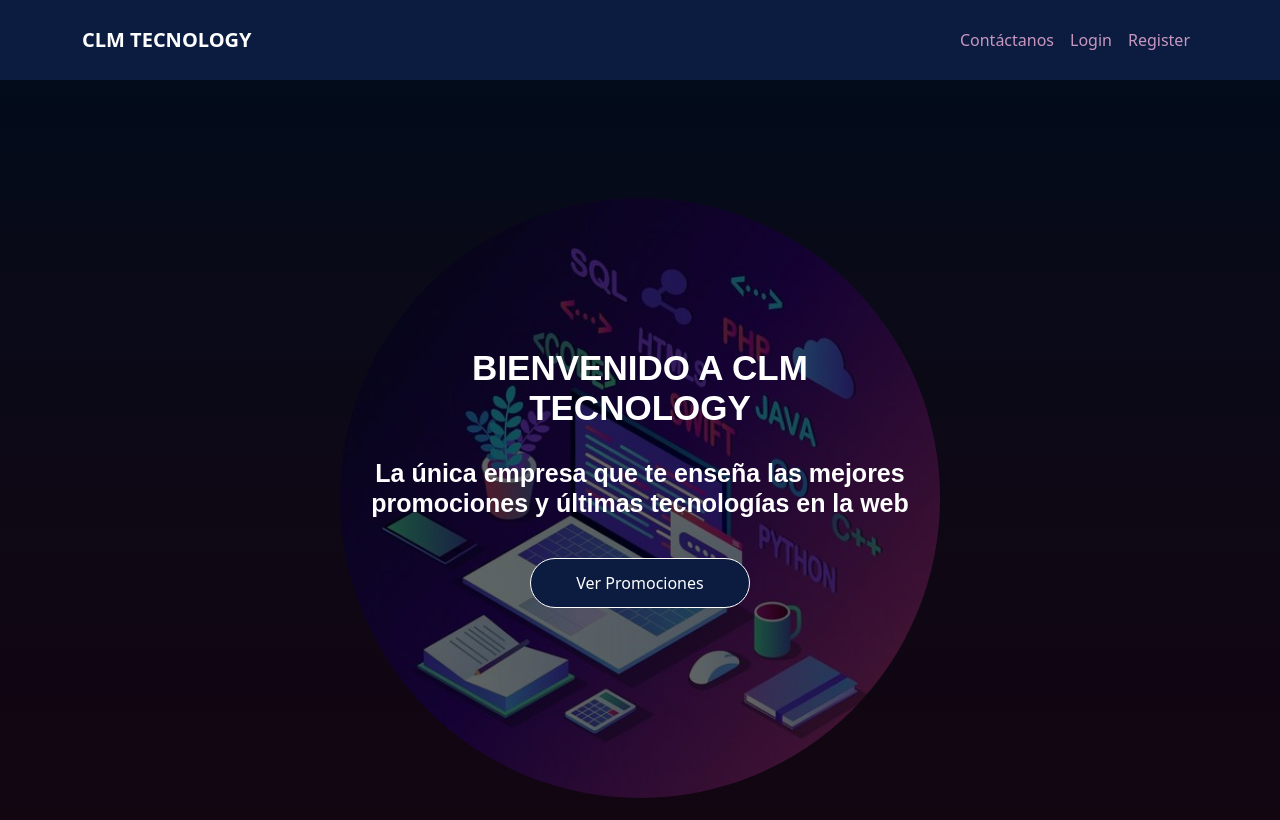
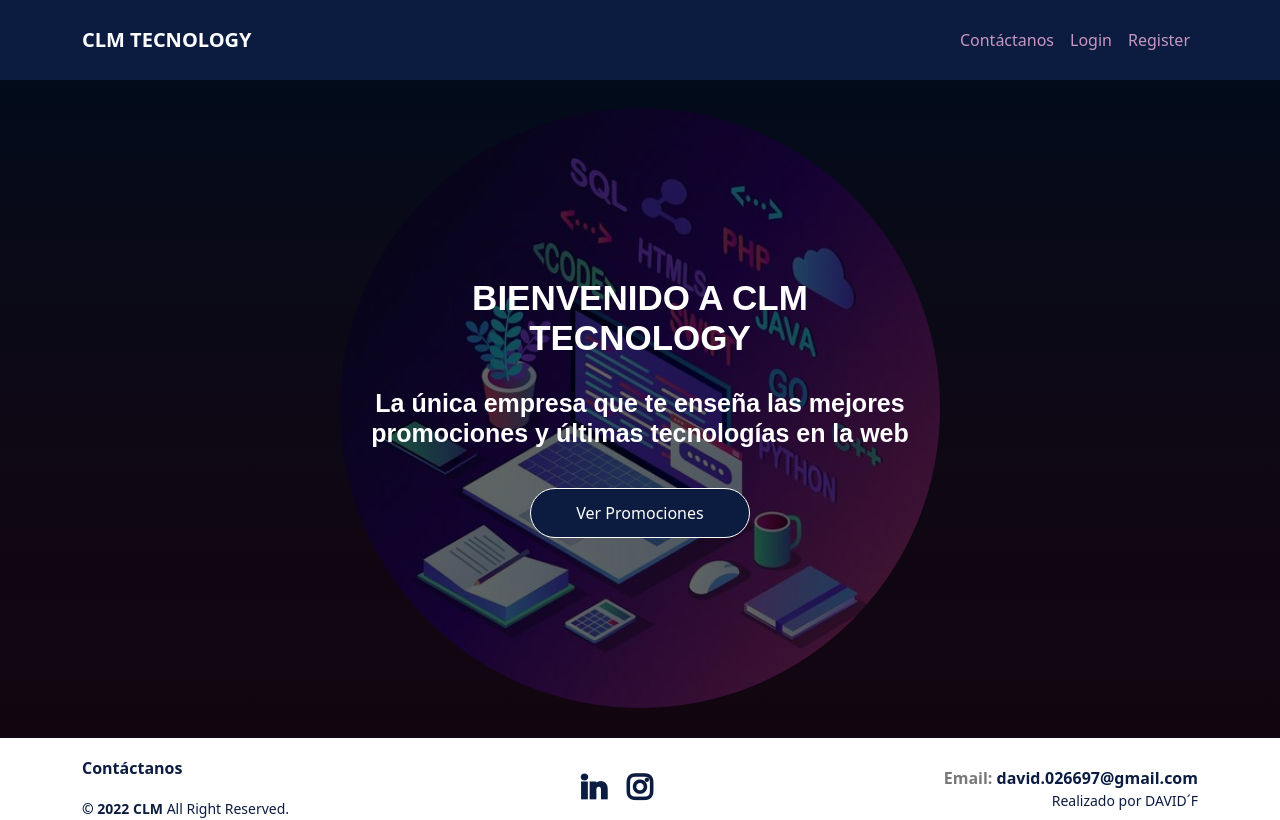
Before and after one commit to davidfalcon0266/Clm-promociones-gitlab, an Angular app: page / in a window 1280 px wide. Shown: the top 820 px of the page. Built offline with nearby package versions, Linux system fonts and the light colour scheme; a web font is replaced by a local one.

Commit message:
ajustes styles home

```diff
--- a/src/app/components/home/home.component.css
+++ b/src/app/components/home/home.component.css
@@ -1,18 +1,24 @@
 .contenedor-home {
     position: relative;
     width: 100%;
-    height: 100vh;
+    height: auto;
     display: flex;
     justify-content: center;
     align-items: center;
+    padding: 30px 0;
     background-image: linear-gradient(to bottom, #041d42, #18193c, #231536, #29102f, #2d0d27);
+}
+@media (max-width: 992px) {
+    .contenedor-home   {
+        height: 100vh;
+    }
 }
 .back-home {
     max-width: 600px;
     width: 100%;
     margin: 0 auto;
     text-align: center;
-    position: absolute;
+    position: relative;
     display: flex;
     justify-content: center;
     top: 15%;
@@ -35,7 +41,7 @@
     width: 98%;
     margin: 0 auto;
     text-align: center;
-    position: relative;
+    position: absolute;
     z-index: 99;
 }
 @media (max-width: 992px) {
```
